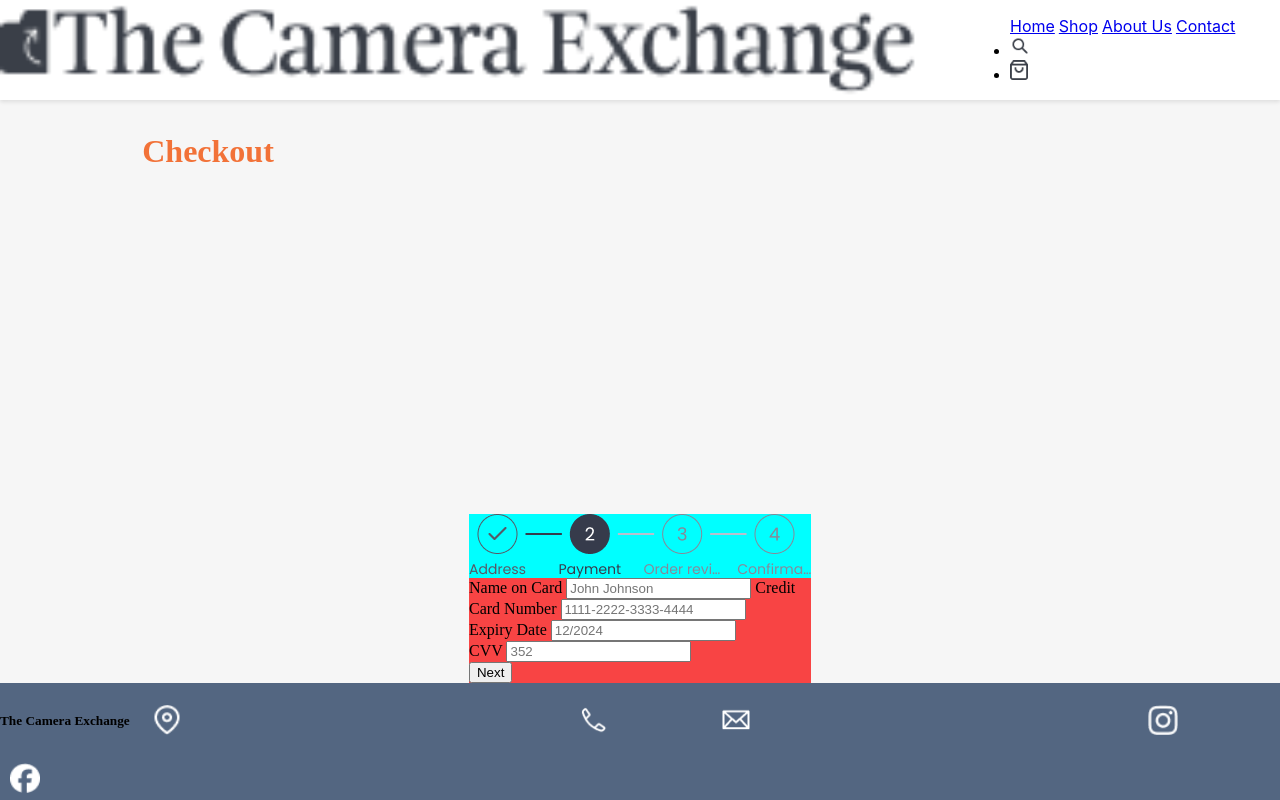
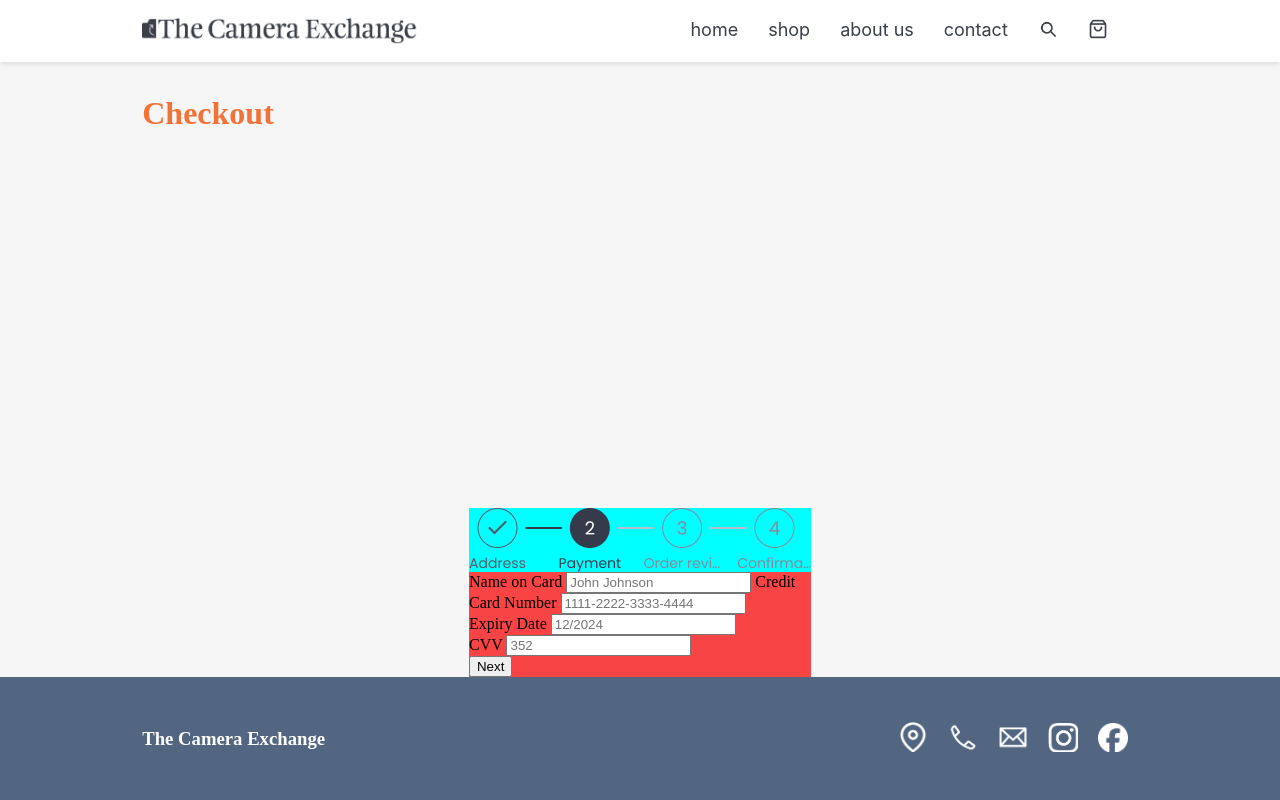
Before and after one commit to frankieejj/TheCameraExchange, a plain HTML site: page checkout2.html in a window 1280 px wide. Drawn offline with Linux system fonts and the light colour scheme; a web font is replaced by a local one.

Commit message:
Headers & Footers

```diff
--- a/checkout2.html
+++ b/checkout2.html
@@ -9,20 +9,20 @@
 <body>
     <!-- Header -->
     <header>
-        <div class="nav__logo header">
-            <img src="resources/logo-desktop.png" alt="logo" class="logo">
+        <div class="inner_header">
+            <div class="logo_header">
+                <img src="res/logowithtext.png" alt="logo" class="logo">
+            </div>
+
+            <ul class="nav_header" id="no-bullets">
+                <a class="btn" href="index2.html"> <li>home</li></a>
+                <a class="btn" href="productlist.html"><li>shop</li></a>
+                <a class="btn" href="#"><li>about us</li></a>
+                <a class="btn" href="#"><li>contact</li></a>
+                <a><li><img src="res/search.png" alt="search-button" class="search-button"></li></a>
+                <a class="btn" href="shoppingcart.html"><li><img src="res/shopping-bag.png" alt="cart-button" class="cart-button"></li></a>
+            </ul>
         </div>
-
-        <ul class="nav__navigation header">
-            <il> <a class="btn" href="#">Home</a> </il>
-            <il> <a class="btn" href="productlist.html">Shop</a> </il>
-            <il> <a class="btn" href="#">About Us</a> </il>
-            <il> <a class="btn" href="#">Contact</a> </il>
-            <li><img src="resources/search-button.png" alt="search-button" class="search-button"></li>
-            <li><a class="btn" href="shoppingcart.html">
-                <img src="resources/bag-button.png" alt="cart-button" class="cart-button">
-            </a></li>
-        </ul>
     </header>
 
     <main id="checkout-grid">
@@ -48,14 +48,17 @@
             <input type="button" value="Next" class="primary-btn">
         </form>
     </main>
+
     <!-- Footer -->
     <footer>
-        <h5>The Camera Exchange</h5>
-        <a href="https://www.google.com/maps/place/The+Camera+Exchange/@-37.834435,145.1347468,15z/data=!4m2!3m1!1s0x0:0x6e31377ce81d4867?sa=X&ved=1t:2428&ictx=111"><img src="resources/map-pinbutton.png" alt="Store Location"></a>
-        <a href="tel:+61398984999"><img src="resources/phone-button.png" alt="Call Us"></a>
-        <a href="mailto:sales@cameraexchange.com.au"><img src="resources/mail-button.png" alt="Email Us"></a>
-        <a href="https://www.instagram.com/camera_exchange_melbourne/"><img src="resources/instagram-button.png" alt="Follow Us on Instagram"></a>
-        <a href="https://www.facebook.com/cameraexchangemelbourne/?eid=ARDY0bYNv0c2ogtGAsEm14fP2mm8SQceV7m2dc61daZtsbMJRWHISBcGqay6dpKx3cfRuE5MzESbQmg9"><img src="resources/facebook-button.png" alt="Follow Us on Facebook"></a>
+        <h3>The Camera Exchange</h3>
+        <div class="icons">
+            <a href="https://www.google.com/maps/place/The+Camera+Exchange/@-37.834435,145.1347468,15z/data=!4m2!3m1!1s0x0:0x6e31377ce81d4867?sa=X&ved=1t:2428&ictx=111"><img src="res/map-pin.png" alt="Store Location"></a>
+            <a href="tel:+61398984999"><img src="res/phone.png" alt="Call Us"></a>
+            <a href="mailto:sales@cameraexchange.com.au"><img src="res/envelope.png" alt="Email Us"></a>
+            <a href="https://www.instagram.com/camera_exchange_melbourne/"><img src="res/instagram.png" alt="Follow Us on Instagram"></a>
+            <a href="https://www.facebook.com/cameraexchangemelbourne/?eid=ARDY0bYNv0c2ogtGAsEm14fP2mm8SQceV7m2dc61daZtsbMJRWHISBcGqay6dpKx3cfRuE5MzESbQmg9"><img src="res/facebook.png" alt="Follow Us on Facebook"></a>
+        </div>
     </footer>
 </body>
 </html>
```
Also changed, not shown: checkout1.html (+21 -19 lines), checkout3.html (+20 -18 lines), checkout4.html (+22 -19 lines), index2.html (+19 -16 lines), productlist.html (+22 -19 lines), shoppingcart.html (+22 -19 lines).
